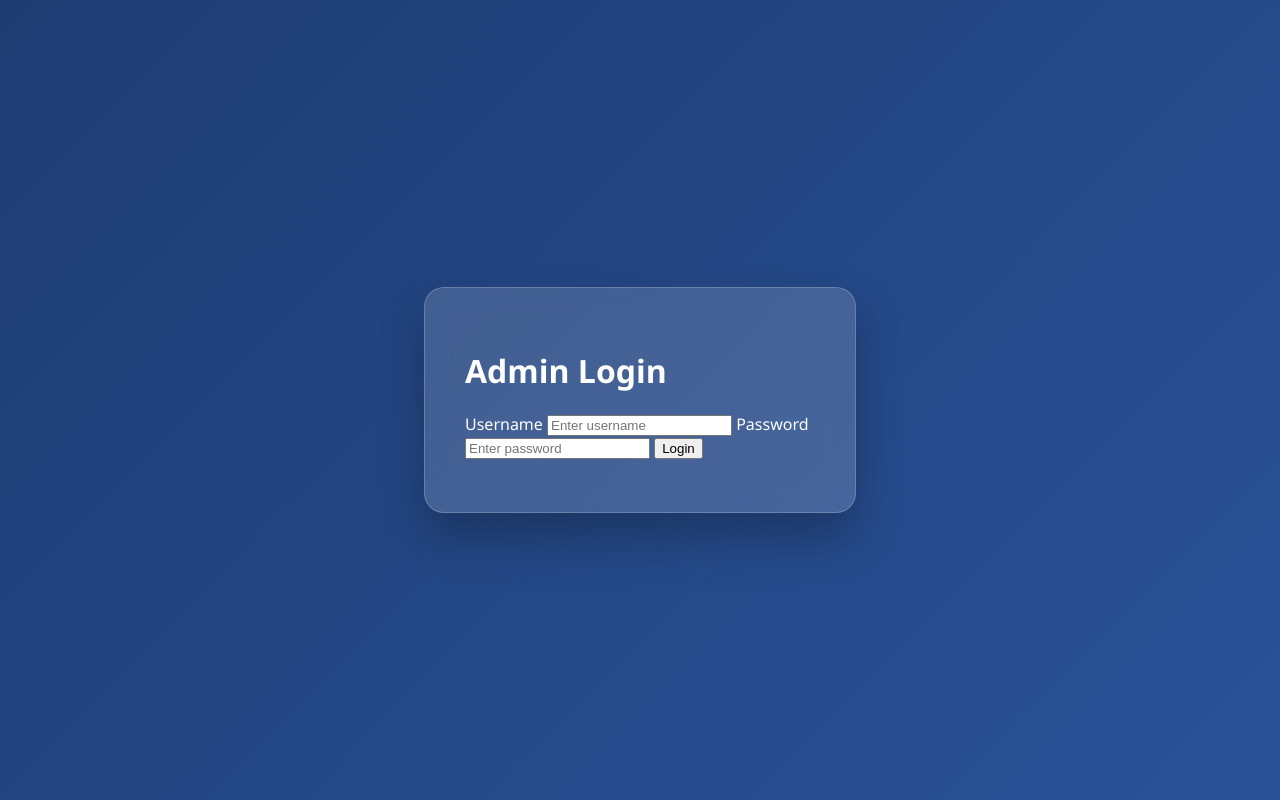
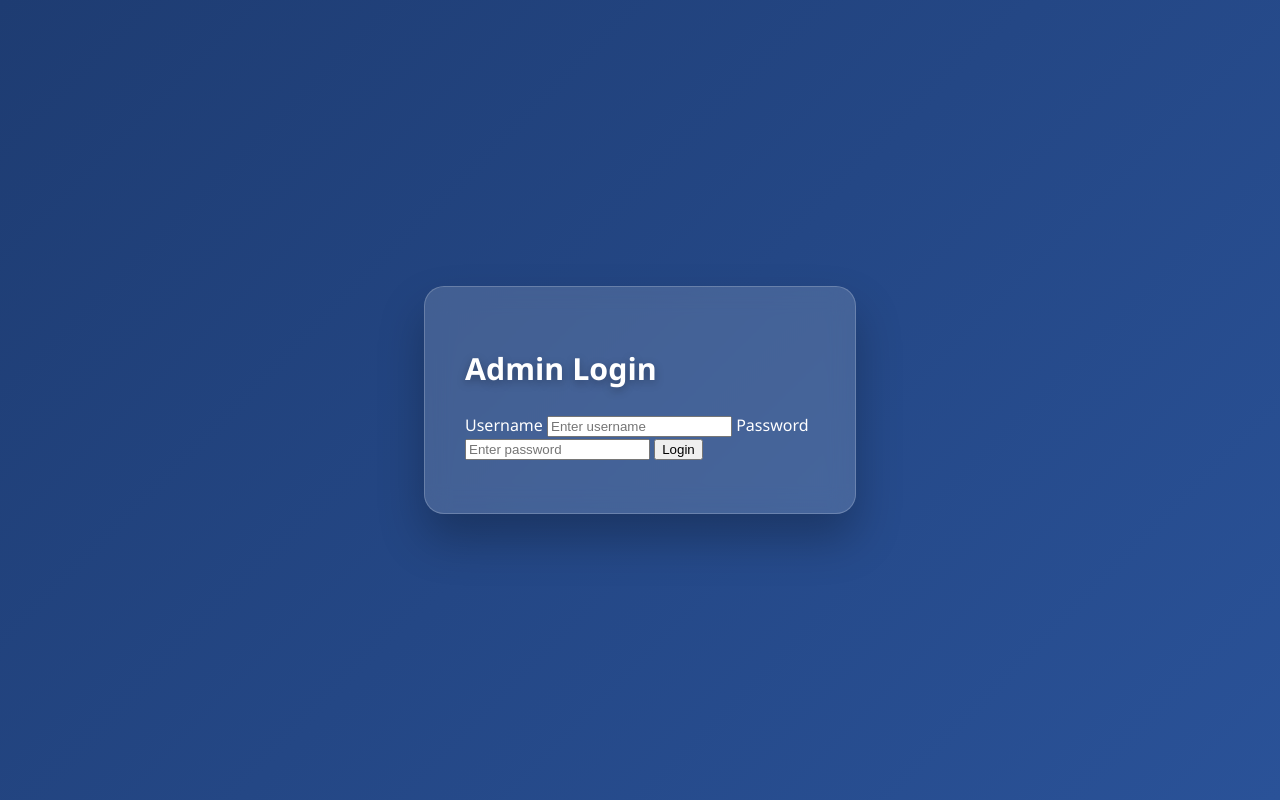
Before and after one commit to rnktlhr/069_APIKeyGenerator, a website: page public/login.html in a window 1280 px wide. Drawn offline with Linux system fonts and the light colour scheme.

Commit message:
membuat header untuk tampilan login.html

```diff
--- a/public/login.html
+++ b/public/login.html
@@ -31,6 +31,19 @@
             animation: fadeIn 0.6s ease;
         }
 
+        @keyframes fadeIn {
+            from { opacity: 0; transform: translateY(20px); }
+            to { opacity: 1; transform: translateY(0); }
+        }
+
+        /* ===== HEADER ===== */
+        h1 {
+            margin-bottom: 25px;
+            font-size: 1.9em;
+            font-weight: 700;
+            text-shadow: 0 3px 10px rgba(0,0,0,0.3);
+        }
+
 
     </style>
 </head>
```
